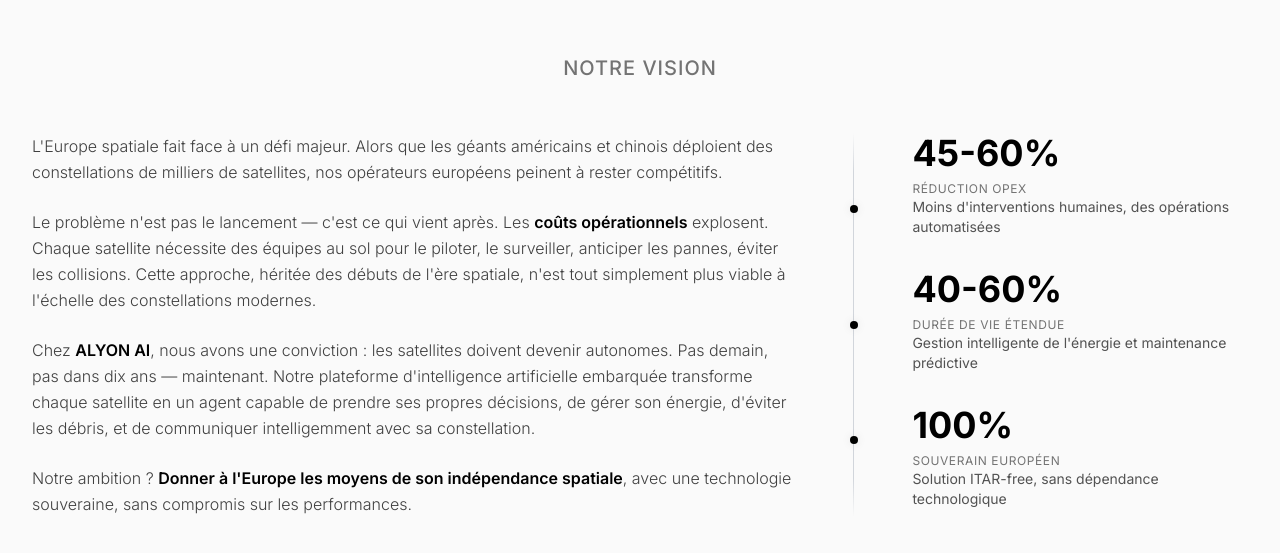
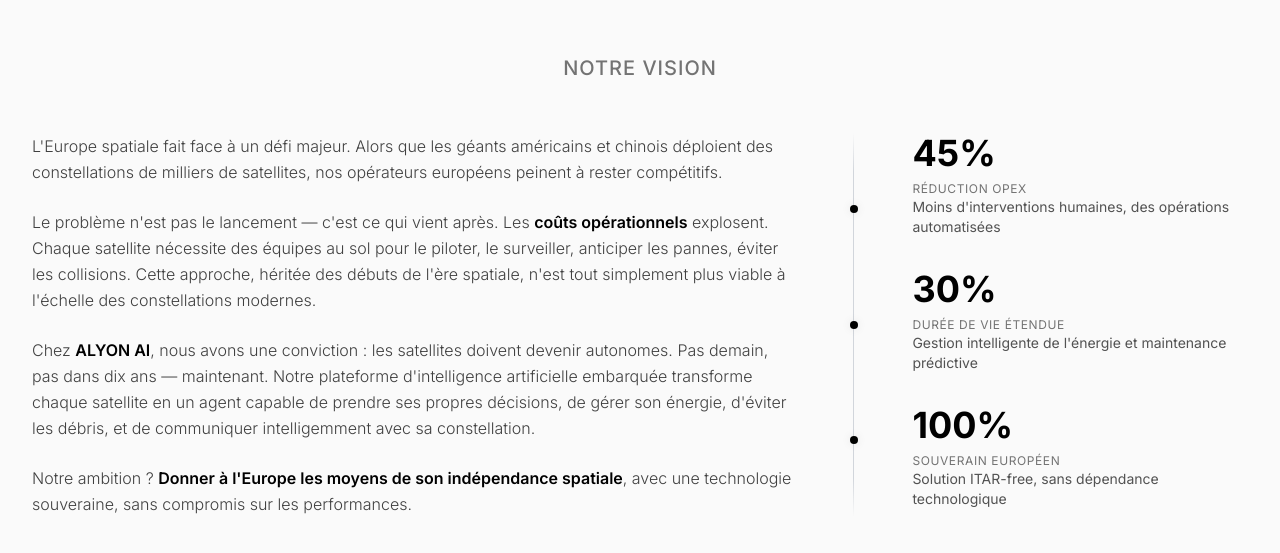
Before and after one commit to LilianRage/Site-AlyonAi, a React (Create React App) app: page / in a window 1280 px wide. Shown: the part 874-1427 px from the top of the page. Built offline with nearby package versions, Linux system fonts and the light colour scheme.

Commit message:
Modification chiifrage dans la section vision

```diff
--- a/src/components/sections/VisionSection.jsx
+++ b/src/components/sections/VisionSection.jsx
@@ -99,7 +99,7 @@
                 {/* Stat 1 */}
                 <div className="group">
                   <div className="text-3xl md:text-4xl font-bold text-black mb-1 inline-block relative">
-                    45-60%
+                    45%
                     <span className="absolute bottom-0 left-0 w-full h-0.5 bg-black transform origin-left transition-transform duration-300 group-hover:scale-x-110"></span>
                   </div>
                   <div className="text-xs text-gray-500 uppercase tracking-wider mt-2 mb-1">Réduction OPEX</div>
@@ -111,7 +111,7 @@
                 {/* Stat 2 */}
                 <div className="group">
                   <div className="text-3xl md:text-4xl font-bold text-black mb-1 inline-block relative">
-                    40-60%
+                    30%
                     <span className="absolute bottom-0 left-0 w-full h-0.5 bg-black transform origin-left transition-transform duration-300 group-hover:scale-x-110"></span>
                   </div>
                   <div className="text-xs text-gray-500 uppercase tracking-wider mt-2 mb-1">Durée de vie étendue</div>
```
